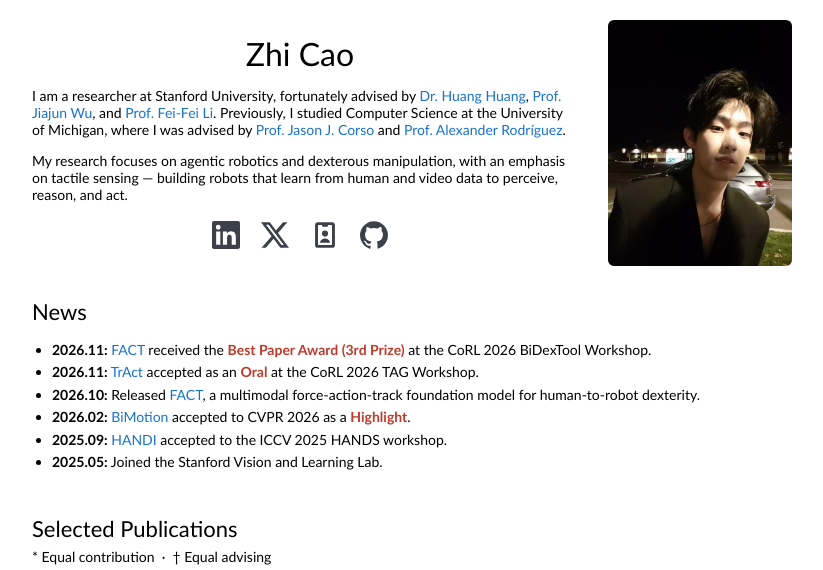
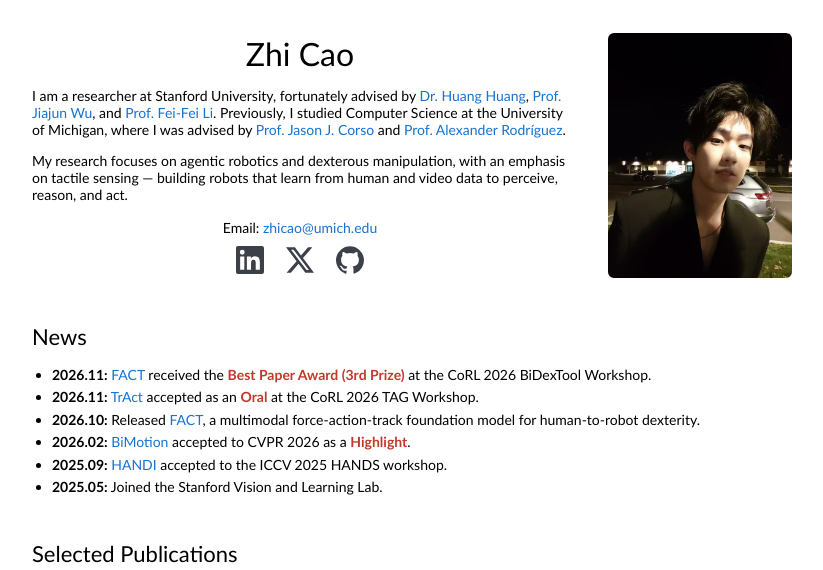
Before and after one commit to ExcitedButter/ExcitedButter.github.io, a plain HTML site: page index.html in a window 1280 px wide. Shown: the top 570 px of the page, without its empty margins (228-1051 px from the left). Drawn offline with Linux system fonts and the light colour scheme.

Commit message:
Show email as text instead of icon
Co-Authored-By: Claude Opus 5.5 <noreply@anthropic.com>

```diff
--- a/index.html
+++ b/index.html
@@ -20,6 +20,8 @@
     .social a { display: inline-block; margin: 0 9px; color: #3c4048; line-height: 0; }
     .social a:hover { color: #1772d0; }
     .social svg { width: 28px; height: 28px; fill: currentColor; }
+    .email { text-align: center; margin: 16px 0 0; }
+    .email + .social { margin-top: 10px; }
     @media (max-width: 600px) {
       .intro td { display: block; width: 100% !important; box-sizing: border-box; }
       .intro .photo-cell { max-width: 220px; margin: 0 auto; }
@@ -46,13 +48,13 @@
                 <a href="https://alrodri.engin.umich.edu">Prof. Alexander Rodríguez</a>.</p>
               <p>My research focuses on agentic robotics and dexterous manipulation, with an emphasis on
                 tactile sensing &mdash; building robots that learn from human and video data to perceive, reason, and act.</p>
+              <p class="email">Email: <a href="mailto:zhicao@umich.edu">zhicao@umich.edu</a></p>
               <p class="social">
                 <a href="https://www.linkedin.com/in/zhi-cao-3147b1266/" title="LinkedIn" aria-label="LinkedIn"><svg viewBox="0 0 24 24"><path d="M20.45 20.45h-3.55v-5.57c0-1.33-.03-3.04-1.85-3.04-1.86 0-2.14 1.45-2.14 2.94v5.67H9.35V9h3.41v1.56h.05c.48-.9 1.64-1.85 3.37-1.85 3.6 0 4.27 2.37 4.27 5.46v6.28zM5.34 7.43a2.06 2.06 0 1 1 0-4.12 2.06 2.06 0 0 1 0 4.12zM7.12 20.45H3.56V9h3.56v11.45zM22.22 0H1.77C.79 0 0 .77 0 1.73v20.54C0 23.23.79 24 1.77 24h20.45c.98 0 1.78-.77 1.78-1.73V1.73C24 .77 23.2 0 22.22 0z"/></svg></a>
                 <!-- Google Scholar: replace the href and uncomment
                 <a href="GOOGLE_SCHOLAR_URL" title="Google Scholar" aria-label="Google Scholar"><svg viewBox="0 0 24 24"><path d="M5.24 13.77 0 9.5 12 0l12 9.5-5.24 4.27C17.55 11.25 14.98 9.5 12 9.5s-5.55 1.75-6.76 4.27zM12 10a7 7 0 1 0 0 14 7 7 0 0 0 0-14z"/></svg></a>
                 -->
                 <a href="https://x.com/ZhiCao01756604" title="X (Twitter)" aria-label="X (Twitter)"><svg viewBox="0 0 24 24"><path d="M18.9 1.15h3.68l-8.04 9.19L24 22.85h-7.41l-5.8-7.58-6.64 7.58H.47l8.6-9.83L0 1.15h7.59l5.25 6.93zm-1.29 19.49h2.04L6.49 3.24H4.3z"/></svg></a>
-                <a href="mailto:zhicao@umich.edu" title="Email: zhicao@umich.edu" aria-label="Email"><svg viewBox="0 0 24 24"><path fill-rule="evenodd" d="M6 1h12a2.5 2.5 0 0 1 2.5 2.5v17A2.5 2.5 0 0 1 18 23H6a2.5 2.5 0 0 1-2.5-2.5v-17A2.5 2.5 0 0 1 6 1zm.5 2.5a.5.5 0 0 0-.5.5v16a.5.5 0 0 0 .5.5h11a.5.5 0 0 0 .5-.5V4a.5.5 0 0 0-.5-.5h-3v.5a1 1 0 0 1-1 1h-3a1 1 0 0 1-1-1v-.5zM12 8.2a2.6 2.6 0 1 1 0 5.2 2.6 2.6 0 0 1 0-5.2zM7.6 18.6c.35-2.3 2.15-3.7 4.4-3.7s4.05 1.4 4.4 3.7z"/></svg></a>
                 <!-- CV: add cv.pdf to the repo and uncomment
                 <a href="cv.pdf" title="CV" aria-label="CV"><svg viewBox="0 0 24 24"><path fill-rule="evenodd" d="M6 1h8.5L20 6.5V21a2 2 0 0 1-2 2H6a2 2 0 0 1-2-2V3a2 2 0 0 1 2-2zm1.5 11v1.8h9V12zm0 3.6v1.8h9v-1.8zM14 2.5V7h4.5z"/></svg></a>
                 -->
```
